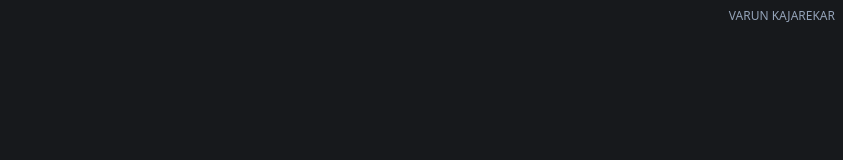
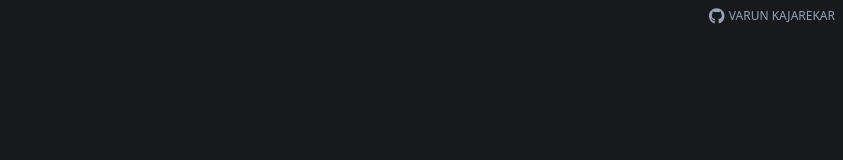
Before and after one commit to varun-kajarekar/InkSpace, a React (Vite) app: page / in a window 1280 px wide. Shown: the top 160 px of the page, without its empty margins (437-1280 px from the left). Built offline with nearby package versions, Linux system fonts and the light colour scheme.

Commit message:
Added github Logo in header

```diff
--- a/index.html
+++ b/index.html
@@ -7,7 +7,7 @@
     <meta name="viewport" content="width=device-width, initial-scale=1.0" />
     <title>InkSpace</title>
   </head>
-  <body style="">
+  <body>
     <div id="root"></div>
     <script type="module" src="/src/main.jsx"></script>
   </body>
--- a/src/components/Header/index.jsx
+++ b/src/components/Header/index.jsx
@@ -1,9 +1,12 @@
+
+
 
 const Header = ()=>{
     return(
-        <div className="absolute right-0 p-2 text-slate-400 text-xs">
-            VARUN KAJAREKAR
-        </div>
+        <a className="absolute flex items-center right-0 p-2 " href="https://github.com/varun-kajarekar/InkSpace" target='_blank'>
+            <svg fill='rgb(148 163 184 /1' xmlns="http://www.w3.org/2000/svg" height="1em" viewBox="0 0 496 512"><path d="M165.9 397.4c0 2-2.3 3.6-5.2 3.6-3.3.3-5.6-1.3-5.6-3.6 0-2 2.3-3.6 5.2-3.6 3-.3 5.6 1.3 5.6 3.6zm-31.1-4.5c-.7 2 1.3 4.3 4.3 4.9 2.6 1 5.6 0 6.2-2s-1.3-4.3-4.3-5.2c-2.6-.7-5.5.3-6.2 2.3zm44.2-1.7c-2.9.7-4.9 2.6-4.6 4.9.3 2 2.9 3.3 5.9 2.6 2.9-.7 4.9-2.6 4.6-4.6-.3-1.9-3-3.2-5.9-2.9zM244.8 8C106.1 8 0 113.3 0 252c0 110.9 69.8 205.8 169.5 239.2 12.8 2.3 17.3-5.6 17.3-12.1 0-6.2-.3-40.4-.3-61.4 0 0-70 15-84.7-29.8 0 0-11.4-29.1-27.8-36.6 0 0-22.9-15.7 1.6-15.4 0 0 24.9 2 38.6 25.8 21.9 38.6 58.6 27.5 72.9 20.9 2.3-16 8.8-27.1 16-33.7-55.9-6.2-112.3-14.3-112.3-110.5 0-27.5 7.6-41.3 23.6-58.9-2.6-6.5-11.1-33.3 2.6-67.9 20.9-6.5 69 27 69 27 20-5.6 41.5-8.5 62.8-8.5s42.8 2.9 62.8 8.5c0 0 48.1-33.6 69-27 13.7 34.7 5.2 61.4 2.6 67.9 16 17.7 25.8 31.5 25.8 58.9 0 96.5-58.9 104.2-114.8 110.5 9.2 7.9 17 22.9 17 46.4 0 33.7-.3 75.4-.3 83.6 0 6.5 4.6 14.4 17.3 12.1C428.2 457.8 496 362.9 496 252 496 113.3 383.5 8 244.8 8zM97.2 352.9c-1.3 1-1 3.3.7 5.2 1.6 1.6 3.9 2.3 5.2 1 1.3-1 1-3.3-.7-5.2-1.6-1.6-3.9-2.3-5.2-1zm-10.8-8.1c-.7 1.3.3 2.9 2.3 3.9 1.6 1 3.6.7 4.3-.7.7-1.3-.3-2.9-2.3-3.9-2-.6-3.6-.3-4.3.7zm32.4 35.6c-1.6 1.3-1 4.3 1.3 6.2 2.3 2.3 5.2 2.6 6.5 1 1.3-1.3.7-4.3-1.3-6.2-2.2-2.3-5.2-2.6-6.5-1zm-11.4-14.7c-1.6 1-1.6 3.6 0 5.9 1.6 2.3 4.3 3.3 5.6 2.3 1.6-1.3 1.6-3.9 0-6.2-1.4-2.3-4-3.3-5.6-2z"/></svg>
+            <span className="ms-1 text-slate-400 text-xs">VARUN KAJAREKAR</span>
+        </a>
     );
 }
 export default Header;
```
